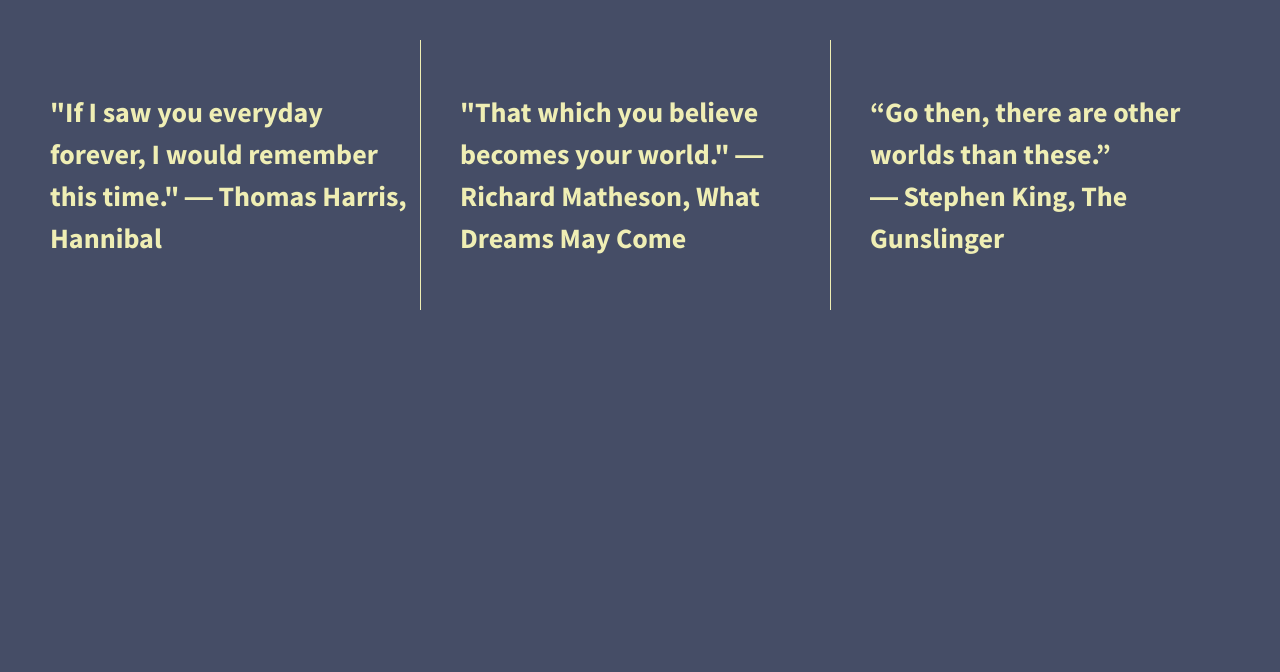
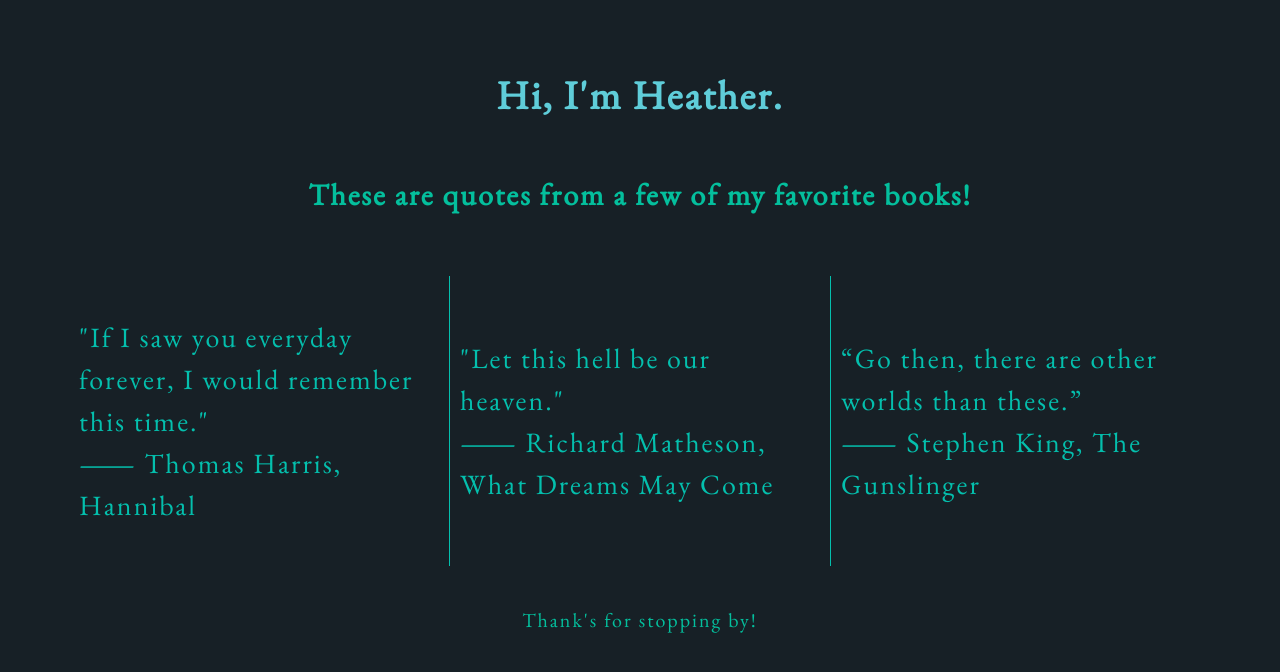
Before and after one commit to hlangrall/07.01-206-divs-flexbox-starter, a plain HTML site: page index.html in a window 1280 px wide. Drawn offline with nearby package versions, Linux system fonts and the light colour scheme.

Commit message:
Changed color scheme and flex properties

```diff
--- a/css/main.css
+++ b/css/main.css
@@ -11,7 +11,6 @@
    ========================================================================== */
 
 html {
-    color: #222;
     font-size: 1em;
     line-height: 1.4;
 }
@@ -97,12 +96,14 @@ textarea {
 
 
 html {
-  background-color: #454d66;
+    background: #172026;
     height: 100%;
+    width: 100%;
 }
 
 body {
-  font-family: 'Source Sans Pro', sans-serif;
+    font-family: 'EB Garamond', serif;
+    letter-spacing: 2px;
     padding: 2em;
     font-size: 1.25em;
     height: 100%;
@@ -110,27 +111,56 @@ body {
 
 .wrapper {
     /*add display:flex and set justify-content to space-between*/
-  font-weight: 700;
+    font-weight: 400;
     display: flex;
-  justify-content: space-between;
+    justify-content: center;
+    align-items: center;
+    flex-flow: row wrap;
 }
 
-.div-1, .div-2, .div-3 {
+h1 {
+    color: #5fcdd9;
+    width: 100%;
+}
+
+h2 {
+    color: #04bf9d;
+    width: 100%;
+    margin-bottom: 60px;
+}
+
+.div-1,
+.div-2,
+.div-3 {
     /*give the divs a width of 30%, add display:flex, set justify-content and align-items to center*/
-  color: #efeeb4;
+    color: #04bfad;
     line-height: 1.5em;
     font-size: 1.4em;
-  background-color: #454d66;
     height: 270px;
     display: flex;
     width: 30%;
     justify-content: center;
     align-items: center;
-  padding: 0 10px;
+    padding: 10px;
 }
 
-.div-1, .div-2 {
-    border-right: 1px solid #efeeb4;
+h1,
+h2,
+footer {
+    display: flex;
+    justify-content: center;
+    align-items: center;
+}
+
+.div-1,
+.div-2 {
+    border-right: 1px solid #04bfad;
+}
+
+footer {
+    color: #04bf9d;
+    width: 100%;
+    margin-top: 40px;
 }
 
 
@@ -201,8 +231,10 @@ body {
 
 .clearfix:before,
 .clearfix:after {
-    content: " "; /* 1 */
-    display: table; /* 2 */
+    content: " ";
+    /* 1 */
+    display: table;
+    /* 2 */
 }
 
 .clearfix:after {
@@ -229,11 +261,13 @@ body {
    ========================================================================== */
 
 @media print {
+
     *,
     *:before,
     *:after {
         background: transparent !important;
-        color: #000 !important; /* Black prints faster:
+        color: #000 !important;
+        /* Black prints faster:
                                    http://www.sanbeiji.com/archives/953 */
         box-shadow: none !important;
         text-shadow: none !important;
--- a/index.html
+++ b/index.html
@@ -14,8 +14,9 @@
     <link rel="stylesheet" href="css/normalize.css">
     <link rel="stylesheet" href="css/main.css">
     <script src="js/vendor/modernizr-2.8.3.min.js"></script>
-    <link href='http://fonts.googleapis.com/css?family=Lora:700' rel='stylesheet' type='text/css'>
-    <link href='http://fonts.googleapis.com/css?family=Source+Sans+Pro:400,700' rel='stylesheet' type='text/css'>
+    <link rel="preconnect" href="https://fonts.googleapis.com">
+    <link rel="preconnect" href="https://fonts.gstatic.com" crossorigin>
+    <link href="https://fonts.googleapis.com/css2?family=EB+Garamond&display=swap" rel="stylesheet">
 </head>
 
 <body>
@@ -24,18 +25,21 @@
         <![endif]-->
 
     <section class="wrapper">
+        <h1>Hi, I'm Heather.</h1>
+        <h2>These are quotes from a few of my favorite books!</h2>
         <div class="div-1">
-            <p>"If I saw you everyday forever, I would remember this time."
+            <p>"If I saw you everyday forever, I would remember this time."<br>
                 ― Thomas Harris, Hannibal</p>
         </div>
         <div class="div-2">
-            <p>"That which you believe becomes your world."
+            <p>"Let this hell be our heaven."<br>
                 ― Richard Matheson, What Dreams May Come</p>
         </div>
         <div class="div-3">
             <p>“Go then, there are other worlds than these.”<br>
                 ― Stephen King, The Gunslinger</p>
         </div>
+        <footer>Thank's for stopping by!</footer>
     </section>
 
     <script src="https://ajax.googleapis.com/ajax/libs/jquery/1.11.3/jquery.min.js"></script>
```
Lines whose indentation alone changed are shown as unchanged.
